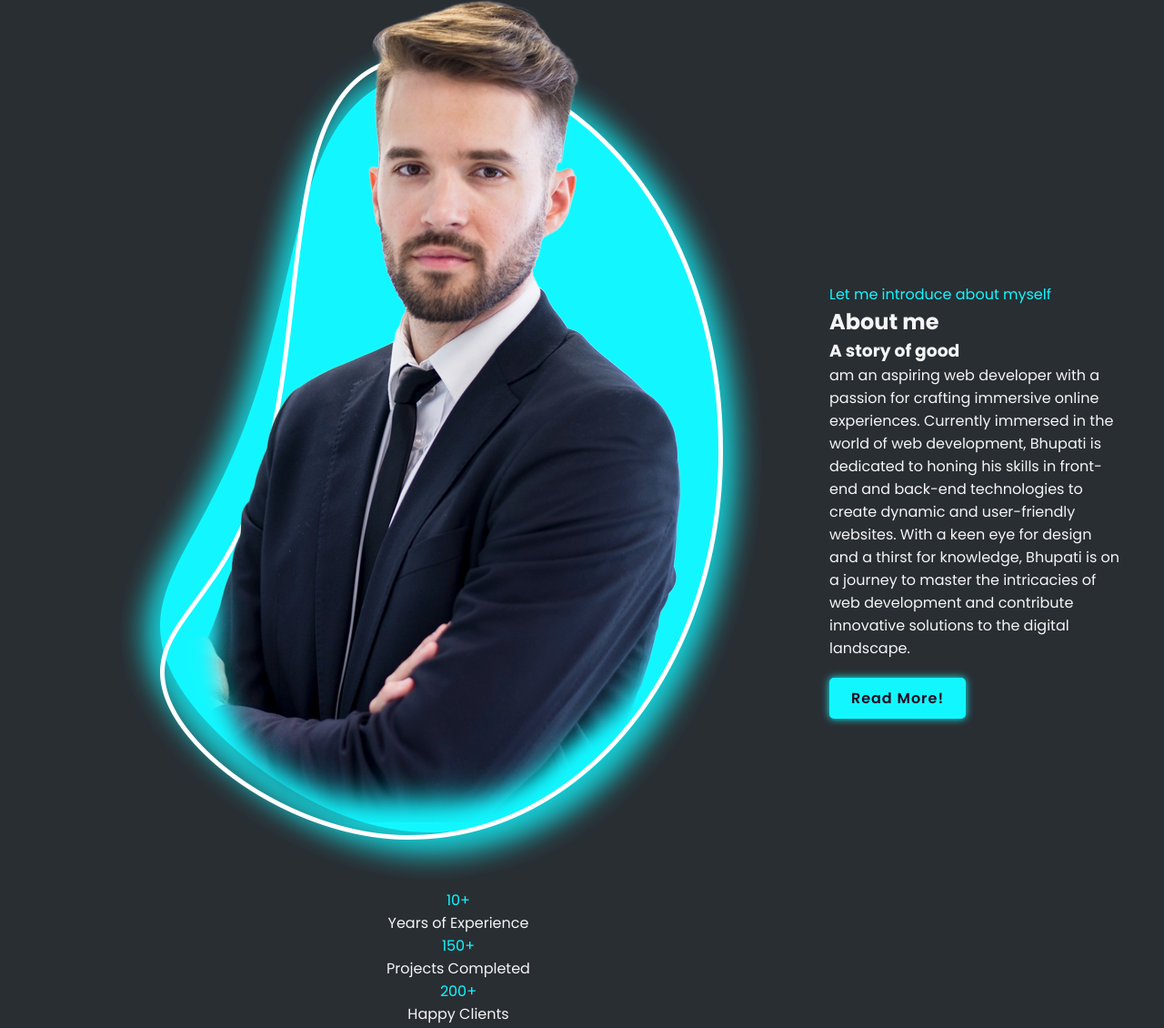
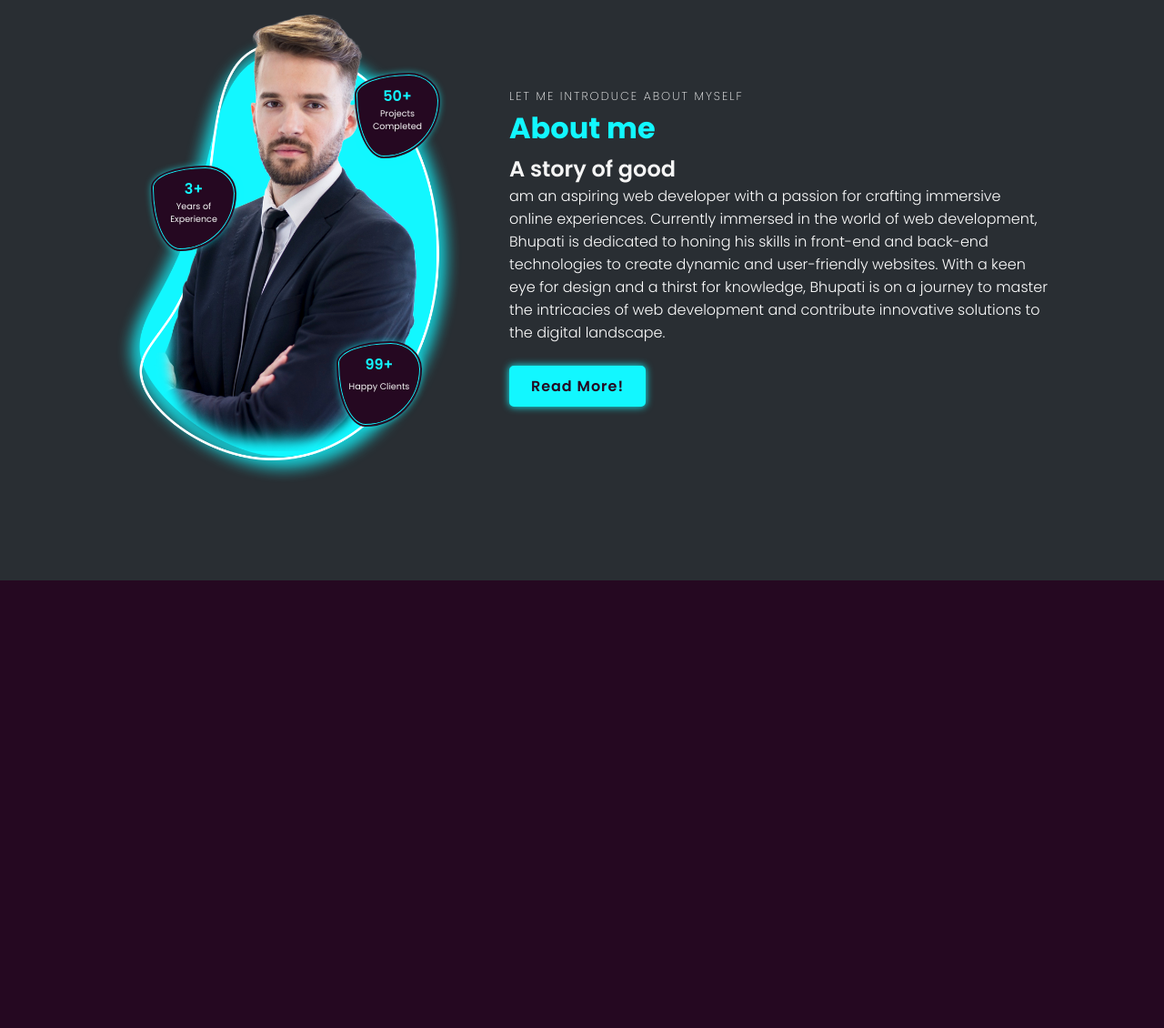
Before and after one commit to bhupati0001/my-portfolio, a plain HTML site: page index.html in a window 1280 px wide. Shown: the part 966-2096 px from the top of the page at 91% size. After the commit the page ends 1804 px from the top, so only its background shows below. Drawn offline with nearby package versions, Linux system fonts and the light colour scheme.

Commit message:
the about section is modified

```diff
--- a/css/style.css
+++ b/css/style.css
@@ -354,3 +354,103 @@ a.btn:nth-child(2)::before{
     text-align: center;
     position: relative;
 }
+
+.about .img-about img{
+    max-width: 400px;
+    height: auto;
+}
+
+.about-content span{
+    color: #fdfdfd;
+    font-size: .8rem;
+    font-weight: 200;
+    letter-spacing: 2px;
+    text-transform: uppercase ;
+}
+
+.about-content h2{
+    color: var(--hover-color);
+    font-weight: 700;
+    font-size: var(--normal-font);
+}
+
+.about-content h3{
+    font-weight:600 ;
+    font-size: 1.5rem;
+    margin-top: 0.2rem;
+}
+
+.about-content p{
+    color: #fdfdfd;
+    font-weight: 300;
+    margin-bottom: 1.5rem;
+}
+
+div[class|="info-about"]{
+    background: var(--bg-color);
+    font-size: .6rem;
+    position: absolute;
+    padding: 10px;
+    width: 90px;
+    height: 90px;
+    border-radius: 69% 31% 66% 34% /21% 30% 70% 79%;
+    display: block;
+    box-shadow: var(--neon-box-shadow);
+    border: 1px solid var(--hover-color);
+    outline: 2px solid var(--bg-color);
+    z-index: 100;
+    animation: morph 6s linear infinite;
+}
+
+
+
+div[class*="-experience"]{
+     left: 10%;
+     top: 34%
+
+}
+
+div[class*="-projects"]{
+    left: 66%;
+    top: 15%;
+
+}
+
+div[class*="-clients"]{
+    left: 61%;
+    top: 70%;
+
+}
+
+div[class*="-clients"] p{
+    margin-top: 5px;
+}
+
+.img-about span{
+   color: var(--hover-color);
+   font-size: 1rem;
+   font-weight: 600;
+
+}
+
+
+
+
+/* -----------keyframes------------ */
+
+@keyframes morph {
+    0%,
+    100%{
+        border-radius: 40% 60% 70% 30% / 40% 40% 60% 50%;
+    }
+    30%{
+        border-radius: 70% 30% 50% 50% / 30% 30% 70% 70%;
+    }
+
+    60%{
+        border-radius: 100% 60% 60% 100% / 100% 100% 60% 60%;
+    }
+    80%{
+        border-radius: 69% 31% 66% 34% / 21% 30% 70% 79%;
+    }
+}
--- a/index.html
+++ b/index.html
@@ -42,9 +42,9 @@
                 </h3>
             </div>
 
-            <p>Product Desinger and digital creative director working in design field for 10 years so far. specialized
-                in UX/UI,
-                branding, and digital designs</p>
+            <p>Full Stack Engineer specializing in frontend development with three years of experience. Passionate about crafting
+                intuitive and engaging user interfaces, I thrive on leveraging cutting-edge technologies to create impactful digital
+                experiences.</p>
             <div class="reach-me">
                 <h2><span id="reach">Reach</span> <span id="me">me</span> <span id="colon">:</span> </h2>
                 <div class="info-box">
@@ -125,16 +125,16 @@
     <section id="about" class="about">
         <div class="img-about">
             <img src="img/about-me-pic2.png" alt="about-me-pic2">
-            <div class="info-about">
-                <span>10+</span>
+            <div class="info-about-experience">
+                <span>3+</span>
                 <p>Years of Experience</p>
             </div>
-            <div class="info-about">
-                <span>150+</span>
+            <div class="info-about-projects">
+                <span>50+</span>
                 <p>Projects Completed</p>
             </div>
-            <div class="info-about">
-                <span>200+</span>
+            <div class="info-about-clients">
+                <span>99+</span>
                 <p>Happy Clients</p>
             </div>
         </div>
@@ -158,7 +158,12 @@
 
     </section>
 
+<!----------------------------Services Section  -------------------------------->
 
+<section id="services">
+
+
+</section>
 
 
 
```
